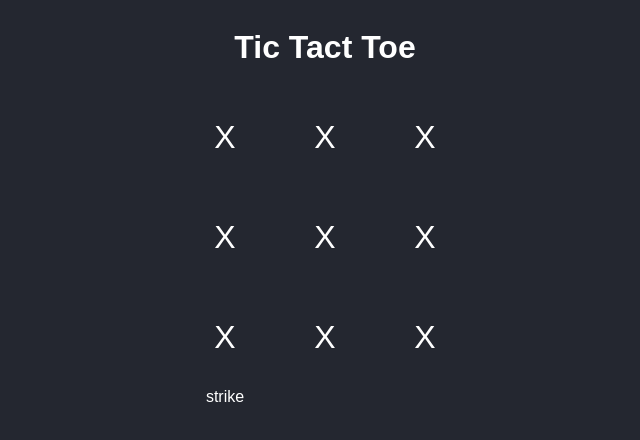
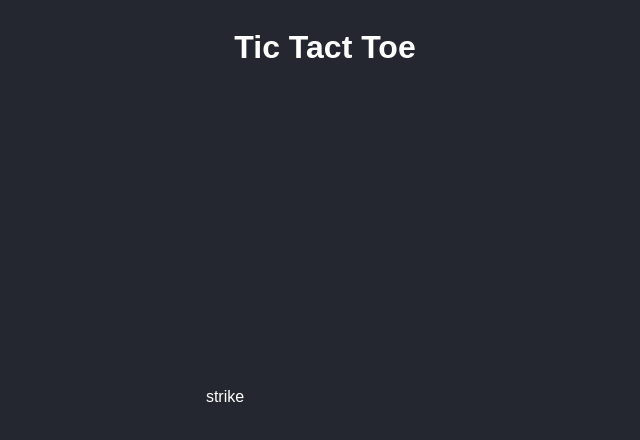
Before and after one commit to MaxBerks/tic_tac_toe_game, a React (Create React App) app: page / in a window 1280 px wide. Shown: the top 440 px of the page, without its empty margins (315-955 px from the left). Built offline with nearby package versions, Linux system fonts and the light colour scheme.

Commit message:
feat: implement functionality of adding correct player symbol inside tile

```diff
--- a/src/components/Tile.tsx
+++ b/src/components/Tile.tsx
@@ -1,9 +1,17 @@
 import React from 'react';
 
-function Tile() {
+type onClickFuncType = () => void
+
+type TilePropsType = {
+    className?: string
+    value: string
+    onClick: onClickFuncType
+}
+
+function Tile({value, className, onClick}: TilePropsType) {
     return (
-        <div className={"tile"}>
-            X
+        <div className={`tile ${className}`} onClick={onClick}>
+            {value}
         </div>
     );
 }
```
